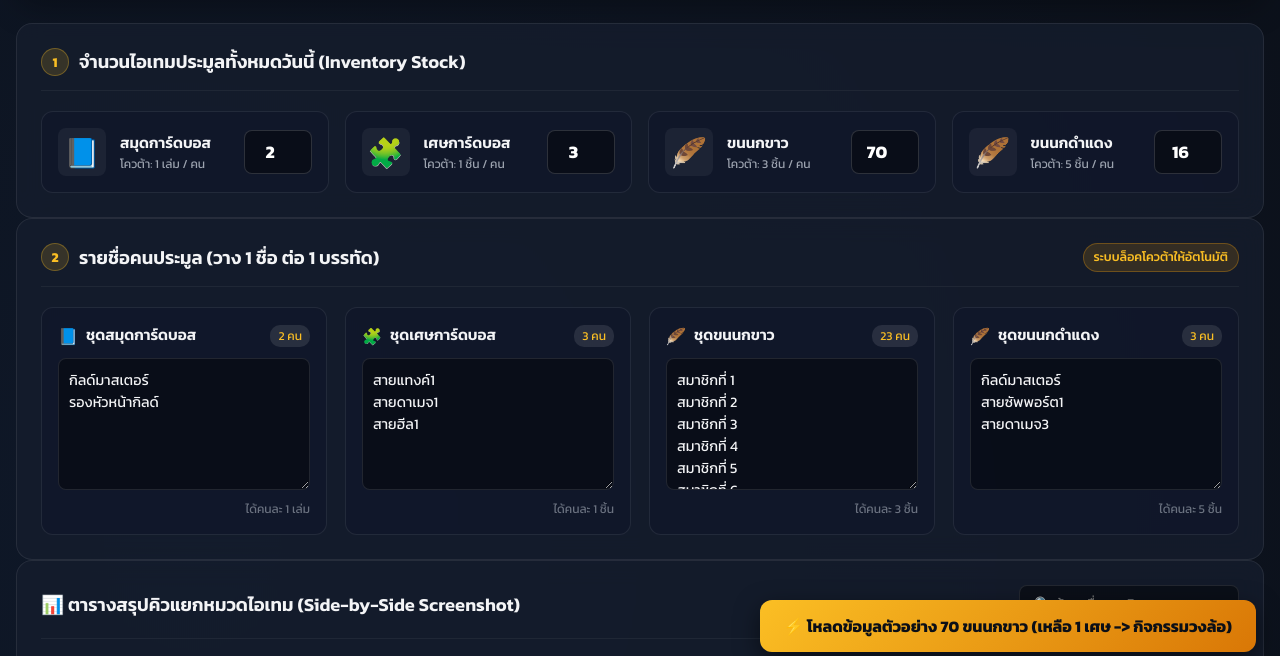
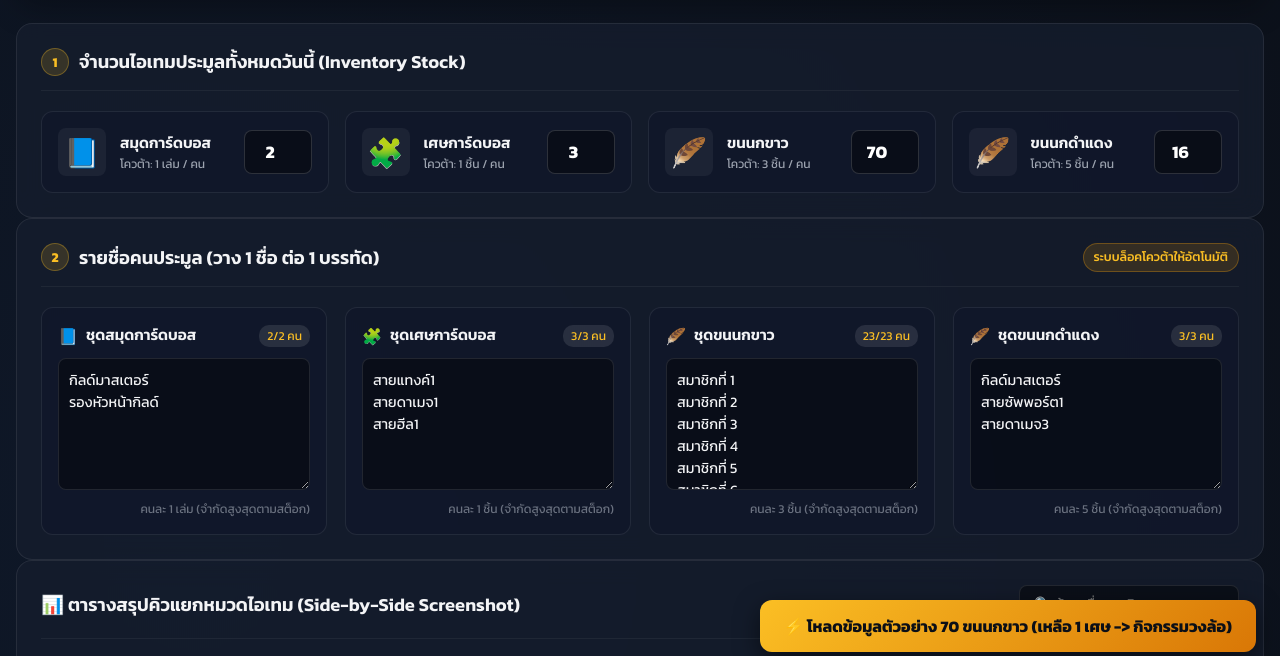
Before and after one commit to m4caronnn/auctionhelper, a plain HTML site: page index.html in a window 1280 px wide. Both pictures are taken after a click on the button "⚡ โหลดข้อมูลตัวอย่าง". Shown: the part 124-780 px from the top of the page. Drawn offline with nearby package versions, Linux system fonts and the light colour scheme.

Commit message:
Add files via upload

```diff
--- a/app.js
+++ b/app.js
@@ -60,6 +60,7 @@ function initEventListeners() {
   Object.keys(stockInputs).forEach(key => {
     stockInputs[key].addEventListener('input', () => {
       appData.stocks[key] = parseInt(stockInputs[key].value) || 0;
+      updateListCounts();
       calculateAndRender();
     });
   });
@@ -95,8 +96,31 @@ function parseNames(text) {
 
 function updateListCounts() {
   Object.keys(listInputs).forEach(key => {
-    const names = parseNames(listInputs[key].value);
-    countBadges[key].textContent = `${names.length} คน`;
+    const stock = appData.stocks[key] || 0;
+    const quota = QUOTAS[key];
+    const maxPlayers = Math.floor(stock / quota);
+
+    let names = parseNames(listInputs[key].value);
+
+    // Strictly limit allowed player names to maxPlayers based on stock
+    if (stock > 0 && names.length > maxPlayers) {
+      names = names.slice(0, maxPlayers);
+      listInputs[key].value = names.join('\n');
+      const catObj = ITEM_TYPES.find(t => t.key === key);
+      showToast(`⚠️ ${catObj.name}: ล็อครายชื่อไว้ได้สูงสุด ${maxPlayers} คน ตามสต็อกที่มี (${stock} ชิ้น)`);
+    } else if (stock === 0 && names.length > 0) {
+      names = [];
+      listInputs[key].value = '';
+      const catObj = ITEM_TYPES.find(t => t.key === key);
+      showToast(`⚠️ กรุณากำหนดจำนวนสต็อก ${catObj.name} ก่อนใส่รายชื่อครับ`);
+    }
+
+    if (maxPlayers > 0) {
+      countBadges[key].textContent = `${names.length}/${maxPlayers} คน`;
+    } else {
+      countBadges[key].textContent = `0 คน`;
+    }
+
     appData.lists[key] = names;
   });
 }
--- a/index.html
+++ b/index.html
@@ -86,10 +86,10 @@
             <div class="input-header">
               <span class="icon">📘</span>
               <h3>ชุดสมุดการ์ดบอส</h3>
-              <span class="list-count" id="countAlbum">0 คน</span>
+              <span class="list-count" id="countAlbum">0/0 คน</span>
             </div>
             <textarea id="listAlbum" placeholder="วางรายชื่อผู้ประมูลสมุดการ์ดบอส...&#10;นาย A&#10;นาย B" rows="5"></textarea>
-            <div class="input-footer">ได้คนละ 1 เล่ม</div>
+            <div class="input-footer">คนละ 1 เล่ม (จำกัดสูงสุดตามสต็อก)</div>
           </div>
 
           <!-- Shard List -->
@@ -97,10 +97,10 @@
             <div class="input-header">
               <span class="icon">🧩</span>
               <h3>ชุดเศษการ์ดบอส</h3>
-              <span class="list-count" id="countShard">0 คน</span>
+              <span class="list-count" id="countShard">0/0 คน</span>
             </div>
             <textarea id="listShard" placeholder="วางรายชื่อผู้ประมูลเศษการ์ดบอส...&#10;นาย C&#10;นาย D" rows="5"></textarea>
-            <div class="input-footer">ได้คนละ 1 ชิ้น</div>
+            <div class="input-footer">คนละ 1 ชิ้น (จำกัดสูงสุดตามสต็อก)</div>
           </div>
 
           <!-- White Feather List -->
@@ -108,10 +108,10 @@
             <div class="input-header">
               <span class="icon">🪶</span>
               <h3>ชุดขนนกขาว</h3>
-              <span class="list-count" id="countWhiteFeather">0 คน</span>
+              <span class="list-count" id="countWhiteFeather">0/0 คน</span>
             </div>
             <textarea id="listWhiteFeather" placeholder="วางรายชื่อผู้ประมูลขนนกขาว...&#10;นาย E&#10;นาย F" rows="5"></textarea>
-            <div class="input-footer">ได้คนละ 3 ชิ้น</div>
+            <div class="input-footer">คนละ 3 ชิ้น (จำกัดสูงสุดตามสต็อก)</div>
           </div>
 
           <!-- Black Feather List -->
@@ -119,10 +119,10 @@
             <div class="input-header">
               <span class="icon">🪶</span>
               <h3>ชุดขนนกดำแดง</h3>
-              <span class="list-count" id="countBlackFeather">0 คน</span>
+              <span class="list-count" id="countBlackFeather">0/0 คน</span>
             </div>
             <textarea id="listBlackFeather" placeholder="วางรายชื่อผู้ประมูลขนนกดำแดง...&#10;นาย G&#10;นาย H" rows="5"></textarea>
-            <div class="input-footer">ได้คนละ 5 ชิ้น</div>
+            <div class="input-footer">คนละ 5 ชิ้น (จำกัดสูงสุดตามสต็อก)</div>
           </div>
         </div>
       </section>
```
